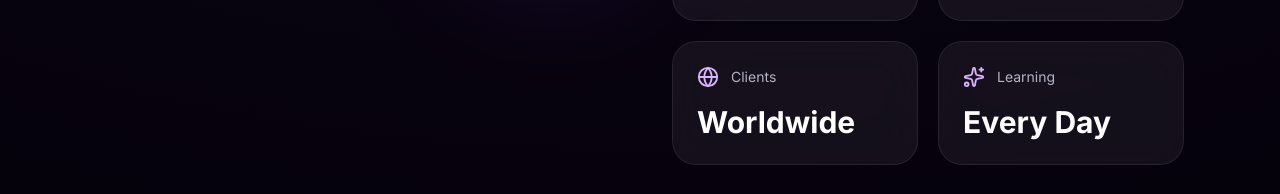
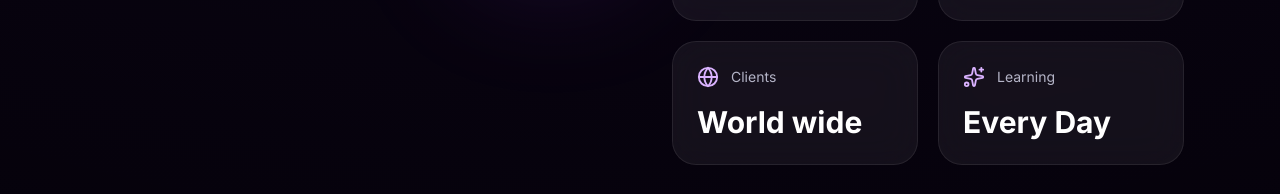
Before and after one commit to mohyA81/My-Portfolio, a React (Vite) app: page / in a window 1280 px wide. Shown: the part 2017-2211 px from the top of the page. Built offline with nearby package versions, Linux system fonts and the light colour scheme.

Commit message:
Correct spelling of 'Worldwide' to 'World wide'

```diff
--- a/src/components/sections/About.jsx
+++ b/src/components/sections/About.jsx
@@ -120,7 +120,7 @@ function About() {
                   </div>
 
                   <p className="text-2xl sm:text-3xl font-bold break-words">
-                      Worldwide
+                      World wide
                   </p>
                 </div>
 
```
